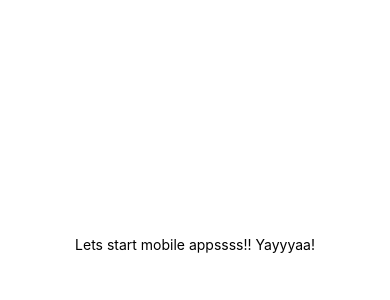
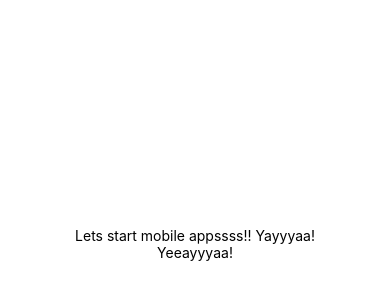
Before and after one commit to haloweave/project-vishram-bkp, a React Native app: screen / in a window 390 px wide. Shown: the part 178-478 px from the top of the page. Built offline with nearby package versions, Linux system fonts and the light colour scheme.

Commit message:
Abhishek

```diff
--- a/App.js
+++ b/App.js
@@ -5,7 +5,7 @@ export default function App() {
   return (
     <View style={styles.container}>
       <Text>Lets start mobile appssss!! Yayyyaa!</Text>
-
+      <Text>Yeeayyyaa!</Text>
       <StatusBar style="auto" />
     </View>
   );
```
